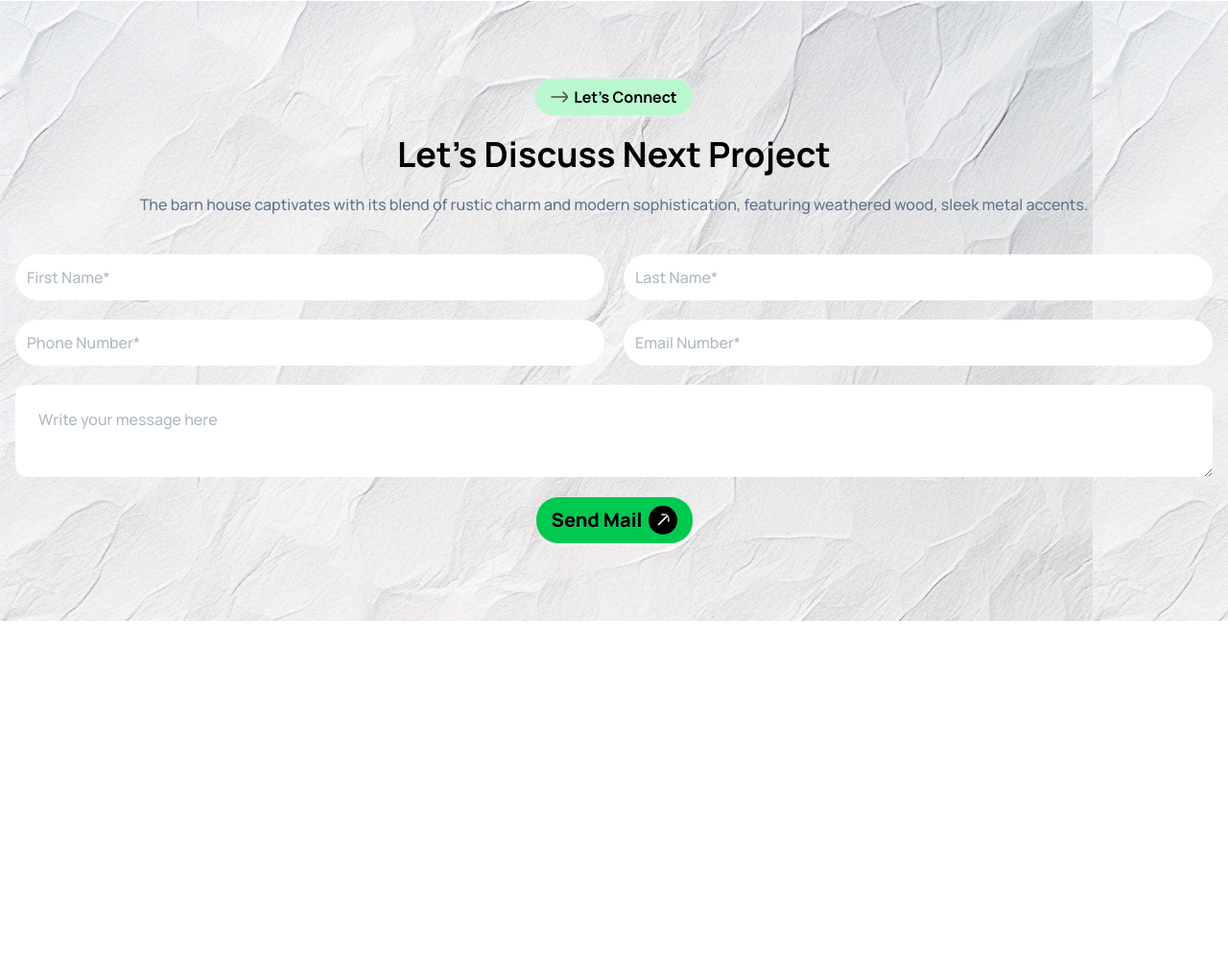
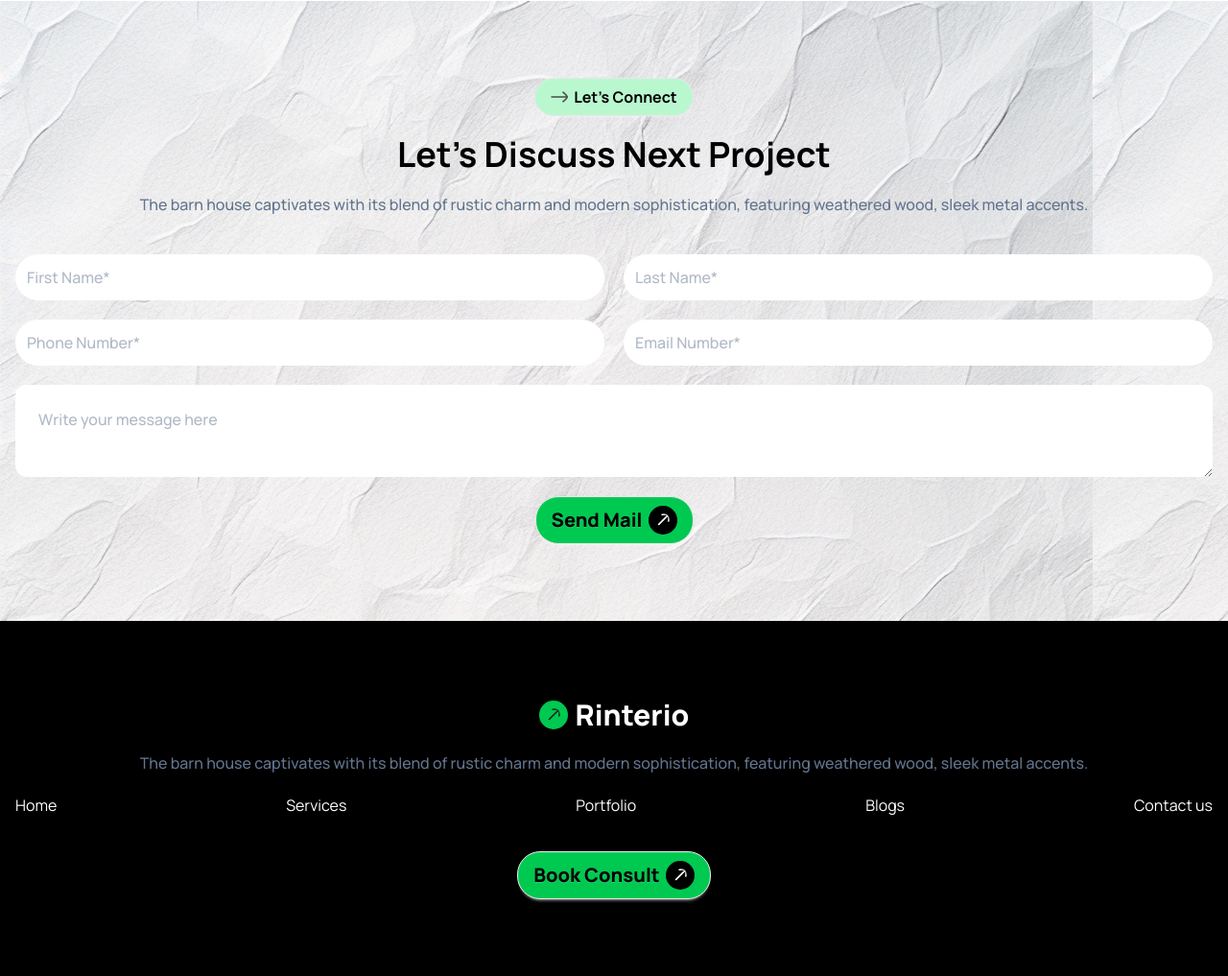
Before and after one commit to Hossain5990/Assignment-3-10-, a plain HTML site: page index.html in a window 1280 px wide. Shown: the part 3808-4825 px from the top of the page at 96% size. Before the commit the page ends 4535 px from the top, so only its background shows below. Drawn offline with nearby package versions, Linux system fonts and the light colour scheme.

Commit message:
full complete

```diff
--- a/index.html
+++ b/index.html
@@ -228,7 +228,7 @@
           </div>
         </section>
         <!-- part-4 -->
-         <section class="bg-white">
+         <section class="md:bg-white">
 
           <div class="text-center space-y-5 px-5 mb-10">
 
@@ -242,7 +242,7 @@
 
           </div>
 
-  <div class="grid grid-cols-1 md:grid-cols-2 lg:grid-cols-4 gap-5 px-5">
+  <div class="grid grid-cols-1 md:grid-cols-2 lg:grid-cols-4 gap-5 md:px-5">
      <div class="card md:card-side bg-base-100 inset-shadow-sm  md:col-span-2 lg:col-span-3">
     <img class="p-4"
       src="./assets/img1.png"
@@ -394,7 +394,7 @@
          <!-- part-7 -->
           <section class="bg-[url(/assets/bg.jpg)] px-4">
 
-           <div class="container mx-auto mb-20">
+           <div class="container mx-auto">
 
             <div class="text-center space-y-5 px-5 mb-10">
             <a class="btn text-base font-bold text-black bg-green-200 rounded-3xl py-4 mt-5 lg:mt-20">
@@ -429,7 +429,35 @@
       </Main>
 
       <!-- Footer section -->
-       <footer>
+       <footer class="bg-black px-4 pt-20">
+
+        <div class="container mx-auto text-center space-y-5">
+       <div class="flex justify-center">
+         <div class="flex items-center gap-2">
+       <img class="bg-green-500 rounded-full p-2" src="./assets/Group 1.svg" alt="">
+       <p class="text-3xl font-extrabold text-white">Rinterio</p>
+       </div>
+       </div>
+       <p class="text-base font-medium text-slate-500">The barn house captivates with its blend of rustic charm and modern sophistication, featuring weathered wood, sleek metal accents.</p>
+        <div class="md:flex justify-between space-y-4">
+        <p class="text-base font-normal text-white">Home</p>
+        <p class="text-base font-normal text-white">Services</p>
+        <p class="text-base font-normal text-white">Portfolio</p>
+        <p class="text-base font-normal text-white">Blogs</p>
+        <p class="text-base font-normal text-white">Contact us</p>
+        </div>
+       <a class="btn text-xl font-extrabold text-black bg-green-500 rounded-3xl py-6 mb-20">
+        Book Consult
+       <span>
+       <img class="bg-black rounded-full p-2 text-white" src="./assets/group2.svg" alt="">
+       </span>
+       </a>
+
+        </div>
+
+
+
+
 
        </footer>
 
```
